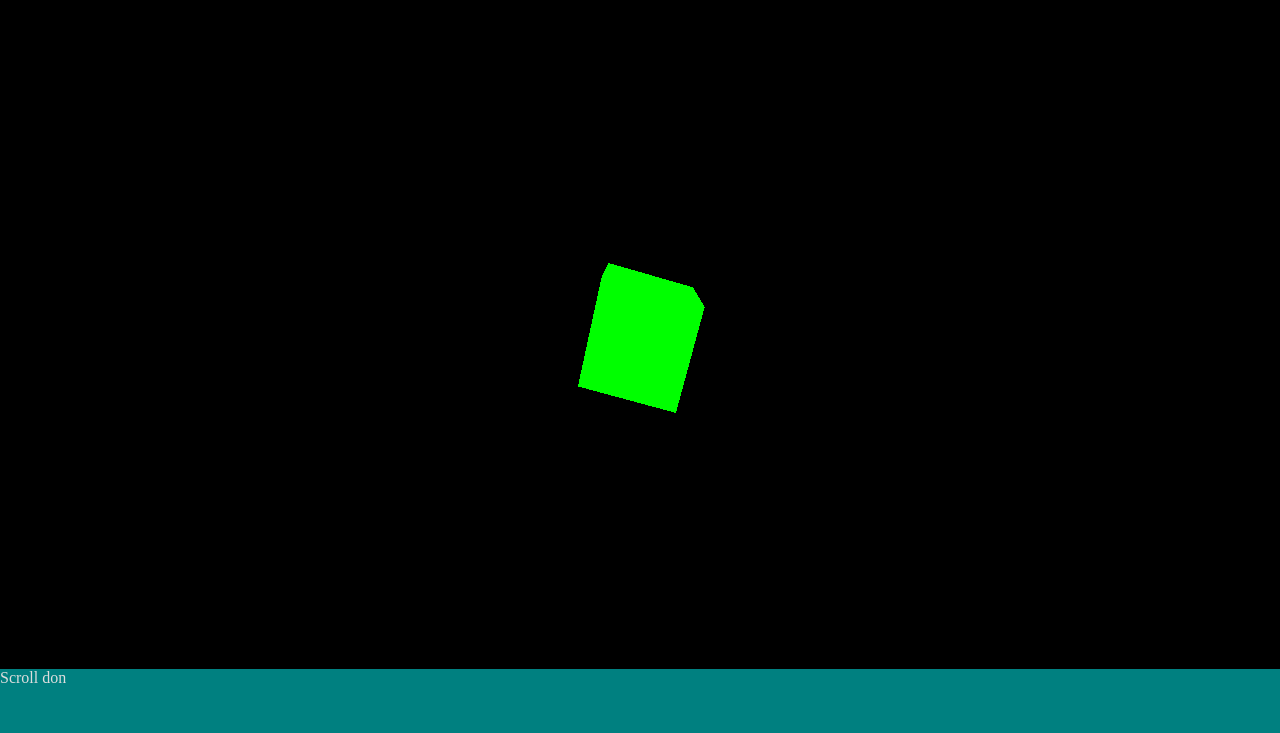
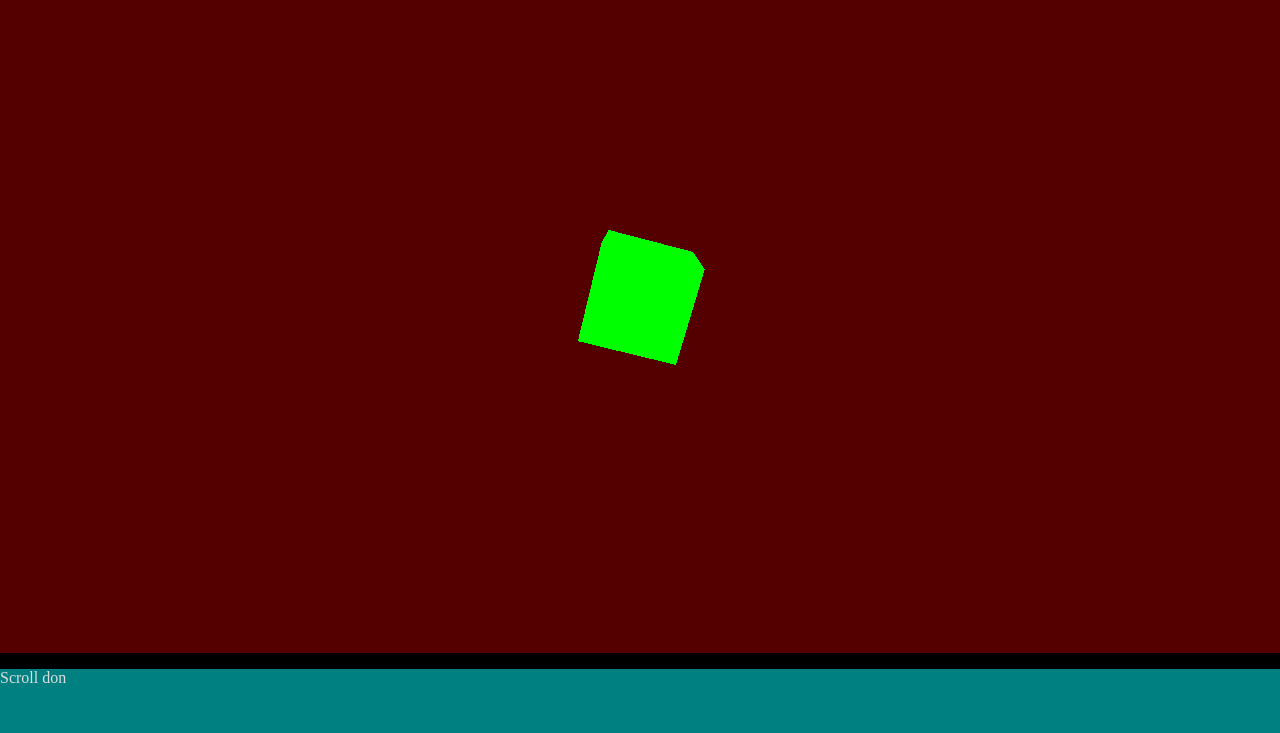
Before and after one commit to LancelThaledric/kutingo, a plain HTML site: page index.html in a window 1280 px wide. Shown: the part 67-800 px from the top of the page. Drawn offline with nearby package versions, Linux system fonts and the light colour scheme; some packages are replaced by stand-ins of ours; a script that the page names is missing.

Commit message:
Centrage et redimmension du canvas automatique.

```diff
--- a/design/style.css
+++ b/design/style.css
@@ -63,8 +63,8 @@ body{
     z-index : 100;
     width: 100vw;
     height: 100vh;
-
-    background: rgba(0,0,255,0.2);
+    line-height: 100vh;
+    text-align: center;
 }
 
 .undergame{
@@ -187,7 +187,8 @@ body{
         KUTINGO
 --------------------------------*/
 
-#kutingo{
-    width : 100%;
-    height: 100%;
+#glrenderer{
+    display: inline-block;
+    margin : auto;
+    vertical-align: middle;
 }
--- a/js/game/main.js
+++ b/js/game/main.js
@@ -11,7 +11,7 @@ function Kutingo(){
 
     // Constants
     self.aspectRatio = 16./9.;
-
+    self.clearColor = 0x550000;
 
     // Scene vars
     self.focus = false;
@@ -19,8 +19,13 @@ function Kutingo(){
     self.scene = new THREE.Scene();
     self.camera = new THREE.PerspectiveCamera( 75, self.aspectRatio, 0.1, 1000 );
 
-    self.renderer = new THREE.WebGLRenderer();
+    if (window.WebGLRenderingContext)
+        self.renderer = new THREE.WebGLRenderer();
+    else
+	    self.renderer = new THREE.CanvasRenderer();
+
     self.canvas = this.renderer.domElement;
+    self.canvas.setAttribute("id", "glrenderer");
 
     // Methods
     self.update = function()
@@ -31,19 +36,40 @@ function Kutingo(){
 
     self.onResize = function()
     {
-        self.renderer.setSize( window.innerWidth, window.innerHeight );
+        var w, h;
+        if(window.innerWidth >= window.innerHeight * self.aspectRatio)
+        {
+            // Black bands are on the left and the right
+            h = window.innerHeight;
+            w = self.aspectRatio*window.innerHeight;
+        }
+        else
+        {
+            // Black bands are on the top and the bottom
+            w = window.innerWidth;
+            h = window.innerWidth / self.aspectRatio;
+        }
+
+        self.renderer.setSize( w, h);
+    }
+
+    self.init = function()
+    {
+        self.renderer.setClearColor(self.clearColor);
     }
 
     self.render = function()
     {
         self.update();
         requestAnimationFrame( self.render );
+        self.renderer.clear();
         self.renderer.render( self.scene, self.camera );
     }
 
     // Initialization
     document.getElementById("game").appendChild( self.canvas );
     self.onResize();
+    self.init();
 
     // Cube time !
     var geometry = new THREE.BoxGeometry( 1, 1, 1 );
--- a/js/gui.js
+++ b/js/gui.js
@@ -83,5 +83,10 @@ function(){
     }
     );
 
+    $(window).resize(
+    function(){
+        app.onResize();
+    });
+
 }
 );
```
